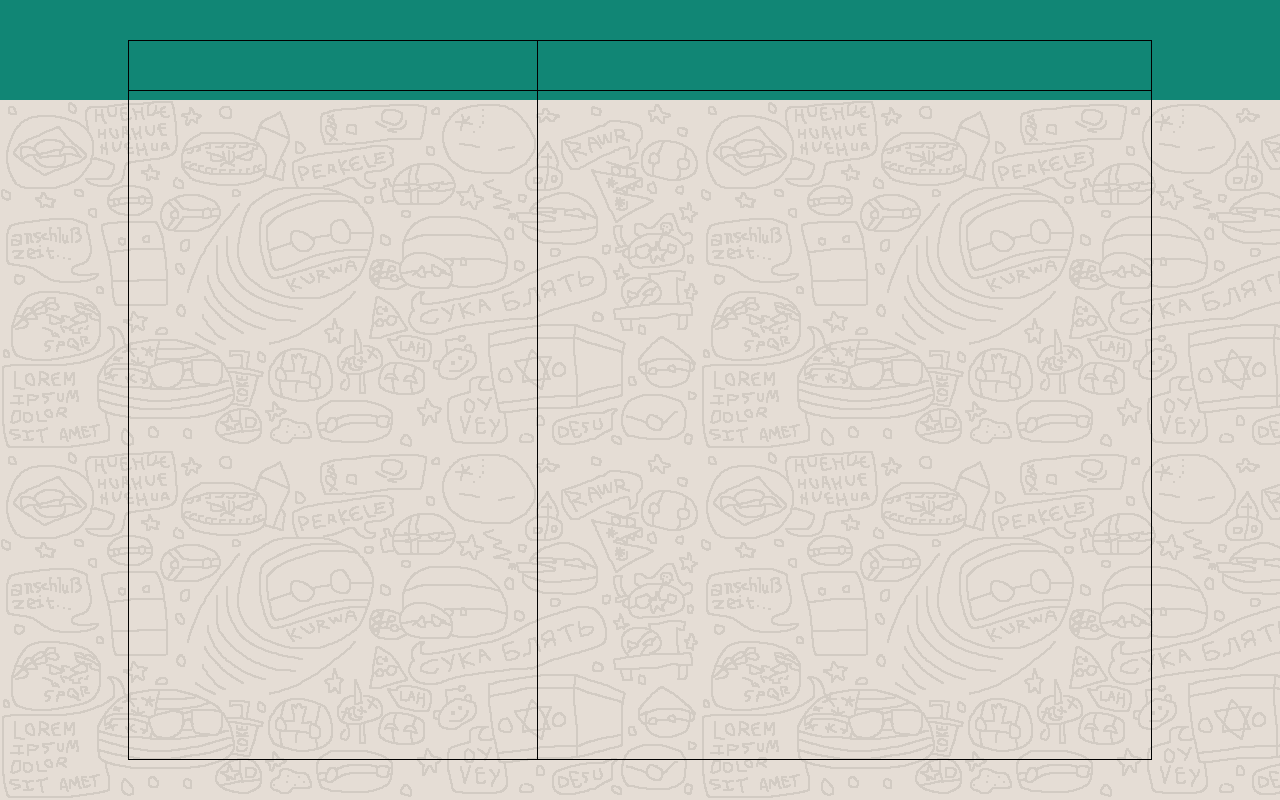
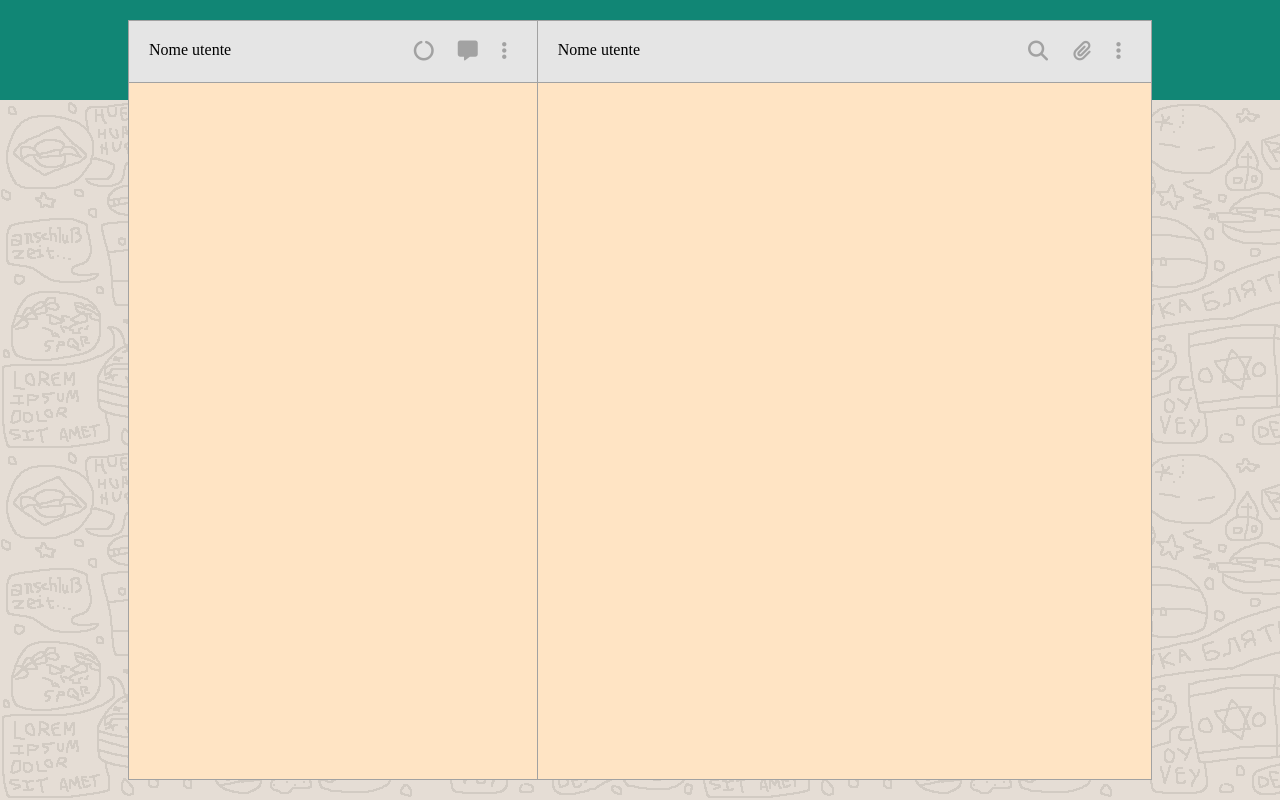
Before and after one commit to carlo-ddm/vue-boolzapp, a plain HTML site: page index.html in a window 1280 px wide. Drawn offline with nearby package versions, Linux system fonts and the light colour scheme.

Commit message:
parto top box del contenitore centrale

```diff
--- a/index.html
+++ b/index.html
@@ -18,12 +18,35 @@
       <!-- contenitore centrale -> lato SX -> top box  -->
       <div class="col-left">
         <div class="top-left-box clearfix">
-
+          <!-- Nome Utente -->
+          <div class="nome-utente">Nome utente</div>
+          <!-- Fonts -->
+          <div class="icons-container">
+            <!-- circle-notch -->
+            <i class="fa-solid fa-circle-notch"></i>
+            <!-- chat -->
+            <i class="fa-solid fa-message"></i>
+            <!-- ellipsis -->
+            <i class="fa-solid fa-ellipsis-vertical"></i>
+          </div>
         </div>
       </div>
+
       <!-- contenitore centrale -> lato DX -> top box  -->
       <div class="col-right">
         <div class="top-right-box clearfix">
+          <!-- Nome Utente -->
+          <div class="nome-utente">Nome utente</div>
+          <!-- Fonts -->
+          <div class="icons-container">
+            <!-- search -->
+            <i class="fa-solid fa-magnifying-glass"></i>
+            <!-- paper-clip -->
+            <i class="fa-solid fa-paperclip"></i>
+            <!-- ellipsis -->
+            <i class="fa-solid fa-ellipsis-vertical"></i>
+          </div>
+
 
         </div>
 
--- a/styles.css
+++ b/styles.css
@@ -30,6 +30,7 @@ main {
 
 /* CONTENITORE APP */
 .container {
+  background-color: bisque;
   position: absolute;
   top: 50%;
   left: 50%;
@@ -37,8 +38,8 @@ main {
   margin: auto;
   width: 80%;
   min-width: 900px;
-  height: 90%;
-  border: 1px solid black;
+  height: 95%;
+  border: 1px solid #A2A2A2;
   z-index: 999;
 }
 
@@ -47,19 +48,42 @@ main {
   width: 40%;
   min-width: 30%;
   height: 100%;
-  border-right: 1px solid black;
+  border-right: 1px solid #A2A2A2;
 }
+.col-right {
+  width: calc(100% - 40%);
+  float: right;
+}
+
 
 /* contenitore centrale -> lato SX -> top box */
 .top-left-box {
+  background-color: #E5E5E5;
+  padding: 20px 0;
   width: 100%;
-  height: 50px;
-  border-bottom: 1px solid black ;
+  border-bottom: 1px solid #A2A2A2;
+}
+
+.nome-utente {
+  margin: 0 20px;
+  float: left;
+}
+
+.icons-container{
+  margin: 0 20px;
+  float: right;
+}
+
+i {
+  color: #A2A2A2;
+  margin: 0 10px;
+  font-size: 20px;
 }
 
 /* contenitore centrale -> lato DX -> top box */
 .top-right-box {
+  background-color: #E5E5E5;
+  padding: 20px 0;
   width: 100%;
-  height: 50px;
-  border-bottom: 1px solid black
+  border-bottom: 1px solid #A2A2A2
 }
```
